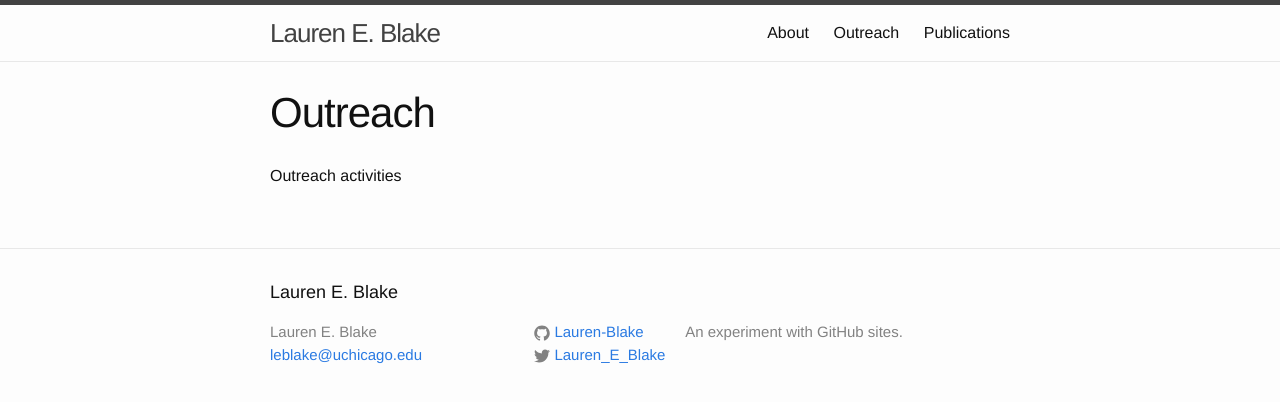
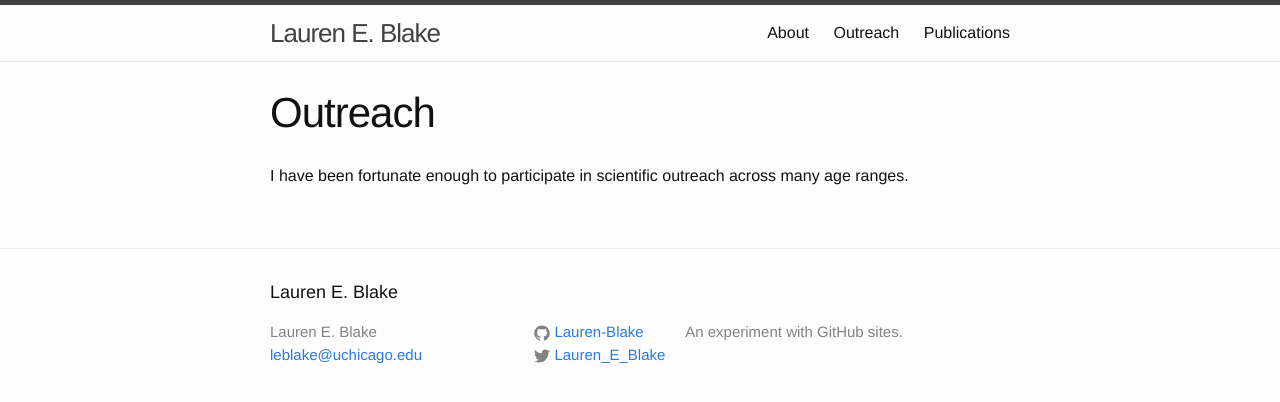
Before and after one commit to Lauren-Blake/Lauren-Blake.github.io, a Jekyll site: the page built from outreach.md, in a window 1280 px wide. Shown: the top 402 px of the page. Built offline with Jekyll 4.4.1, drawn with Linux system fonts in a browser that asks for light colours.

Commit message:
update outreach

```diff
--- a/outreach.md
+++ b/outreach.md
@@ -4,4 +4,4 @@ title: Outreach
 permalink: /outreach/
 ---
 
-Outreach activities
+I have been fortunate enough to participate in scientific outreach across many age ranges.
```
